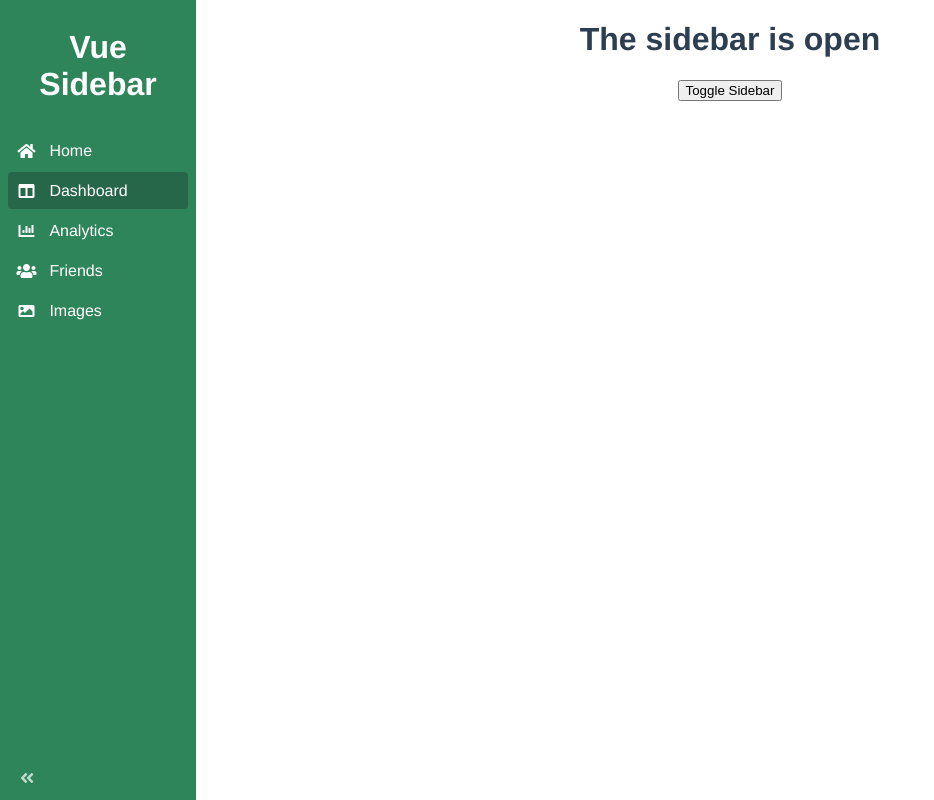
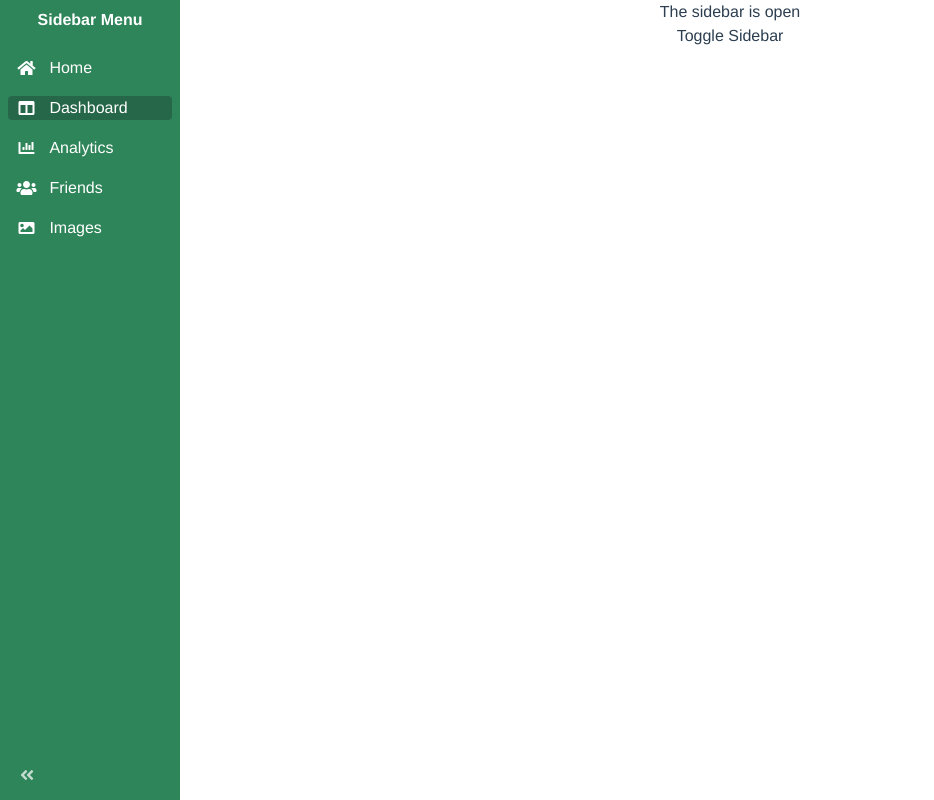
Before and after one commit to dickyjiang/vue-sidebar, a Vue app: page /dashboard in a window 1280 px wide. Shown: the whole page, without its empty margins (0-934 px from the left). Built offline with nearby package versions, Linux system fonts and the light colour scheme.

Commit message:
done add tw

```diff
--- a/package.json
+++ b/package.json
@@ -19,8 +19,11 @@
     "@vue/cli-plugin-router": "~4.5.0",
     "@vue/cli-service": "~4.5.0",
     "@vue/compiler-sfc": "^3.0.0",
+    "autoprefixer": "^9.8.6",
     "babel-eslint": "^10.1.0",
     "eslint": "^6.7.2",
-    "eslint-plugin-vue": "^7.0.0"
+    "eslint-plugin-vue": "^7.0.0",
+    "postcss": "^7.0.36",
+    "tailwindcss": "npm:@tailwindcss/postcss7-compat@^2.2.14"
   }
 }
--- /dev/null
+++ b/postcss.config.js
@@ -0,0 +1,6 @@
+module.exports = {
+  plugins: {
+    tailwindcss: {},
+    autoprefixer: {},
+  },
+}
--- /dev/null
+++ b/src/components/Navbar.vue
@@ -0,0 +1,22 @@
+<template>
+  <div class="  bg-gray-200 py-4 px-3 ">
+      <div class="flex justify-between">
+        <p>logo</p>
+        <div class="flex">
+            <p>link 1</p>
+            <p>link 2</p>
+            <p>link 3</p>
+        </div>
+      </div>
+  </div>
+</template>
+
+<script>
+export default {
+
+}
+</script>
+
+<style>
+
+</style>
--- a/src/components/sidebar/Sidebar.vue
+++ b/src/components/sidebar/Sidebar.vue
@@ -2,10 +2,10 @@
   <div class="sidebar" :style="{width: sidebarWidth}">
     <h1>
       <span v-if="collapsed">
-        <div>V</div>
-        <div>S</div>
+        <!-- <div>V</div>
+        <div>S</div> -->
       </span>
-      <span v-else>Vue Sidebar</span>
+      <span class="font-semibold" v-else>Sidebar Menu</span>
     </h1>
 
     <SidebarLink to="/" icon="fas fa-home">Home</SidebarLink>
--- a/src/components/sidebar/SidebarLink.vue
+++ b/src/components/sidebar/SidebarLink.vue
@@ -45,7 +45,7 @@ export default {
   position: relative;
   font-weight: 400;
   user-select: none;
-  margin: 0.1em 0;
+  margin: 0.5em 0;
   padding: 0.4em;
   border-radius: 0.25em;
   height: 1.5em;
--- a/src/components/sidebar/state.js
+++ b/src/components/sidebar/state.js
@@ -4,7 +4,7 @@ export const collapsed = ref(false)
 export const toggleSidebar = () => (collapsed.value = !collapsed.value)
 
 export const SIDEBAR_WIDTH = 180
-export const SIDEBAR_WIDTH_COLLAPSED = 38
+export const SIDEBAR_WIDTH_COLLAPSED = 50
 export const sidebarWidth = computed(
   () => `${collapsed.value ? SIDEBAR_WIDTH_COLLAPSED : SIDEBAR_WIDTH}px`
 )
--- /dev/null
+++ b/src/index.css
@@ -0,0 +1,3 @@
+@tailwind base;
+@tailwind components;
+@tailwind utilities;
--- a/src/views/Home.vue
+++ b/src/views/Home.vue
@@ -1,18 +1,17 @@
 <template>
-  <div class="home">
-    <img alt="Vue logo" src="../assets/logo.png">
-    <HelloWorld msg="Welcome to Your Vue.js App"/>
+  <div class="bg-gray-100 h-screen">
+    <Navbar/>
+    <h1>Home</h1>
+
   </div>
 </template>
 
 <script>
-// @ is an alias to /src
-import HelloWorld from '@/components/HelloWorld.vue'
+import Navbar from '../components/Navbar.vue'
 
 export default {
   name: 'Home',
-  components: {
-    HelloWorld
+  components: { Navbar
   }
 }
 </script>
--- /dev/null
+++ b/tailwind.config.js
@@ -0,0 +1,11 @@
+module.exports = {
+  purge: [],
+  darkMode: false, // or 'media' or 'class'
+  theme: {
+    extend: {},
+  },
+  variants: {
+    extend: {},
+  },
+  plugins: [],
+}
```
Also changed, not shown: src/main.js (+8 -5 lines), 1 other file (tests, documents, lock files or other folders).
